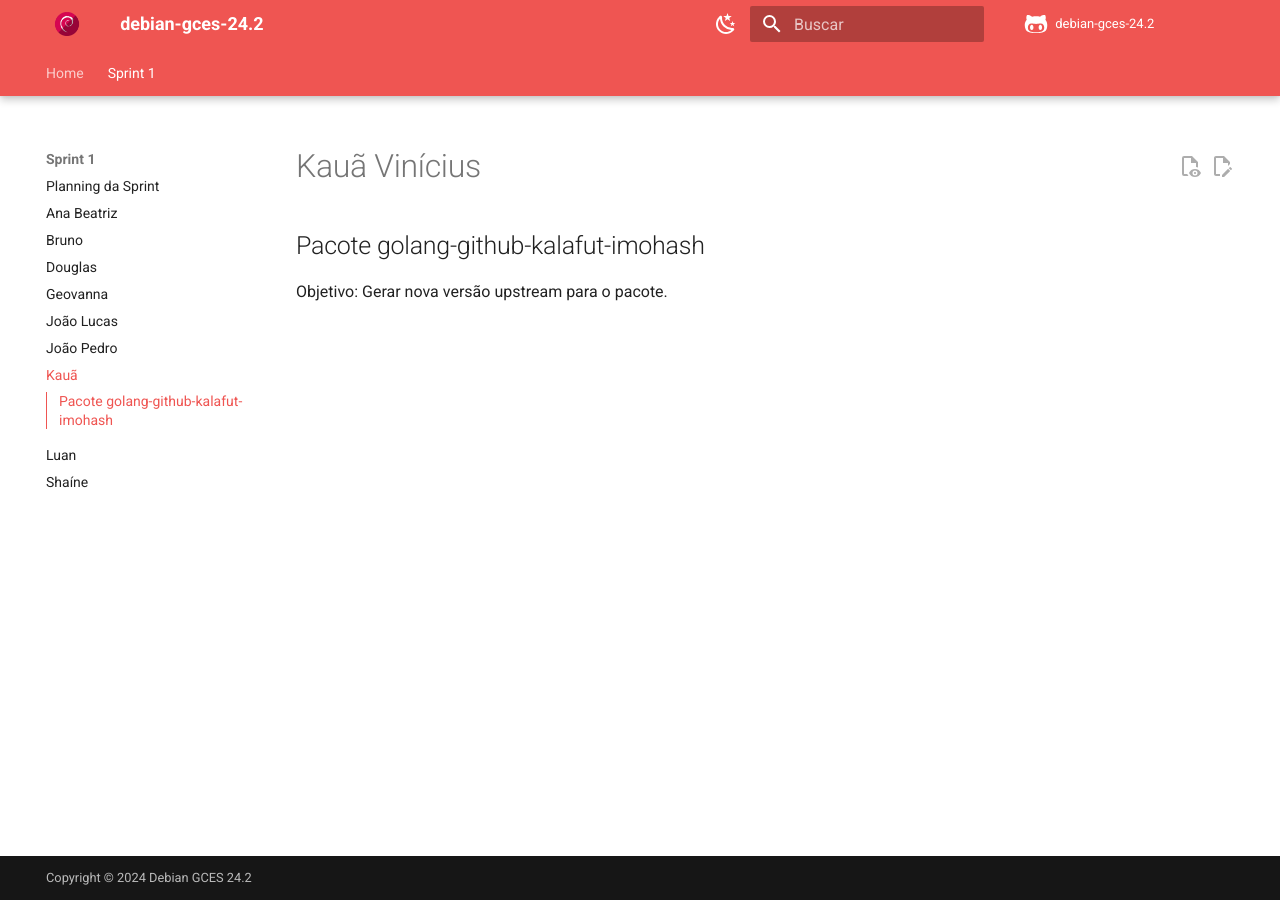
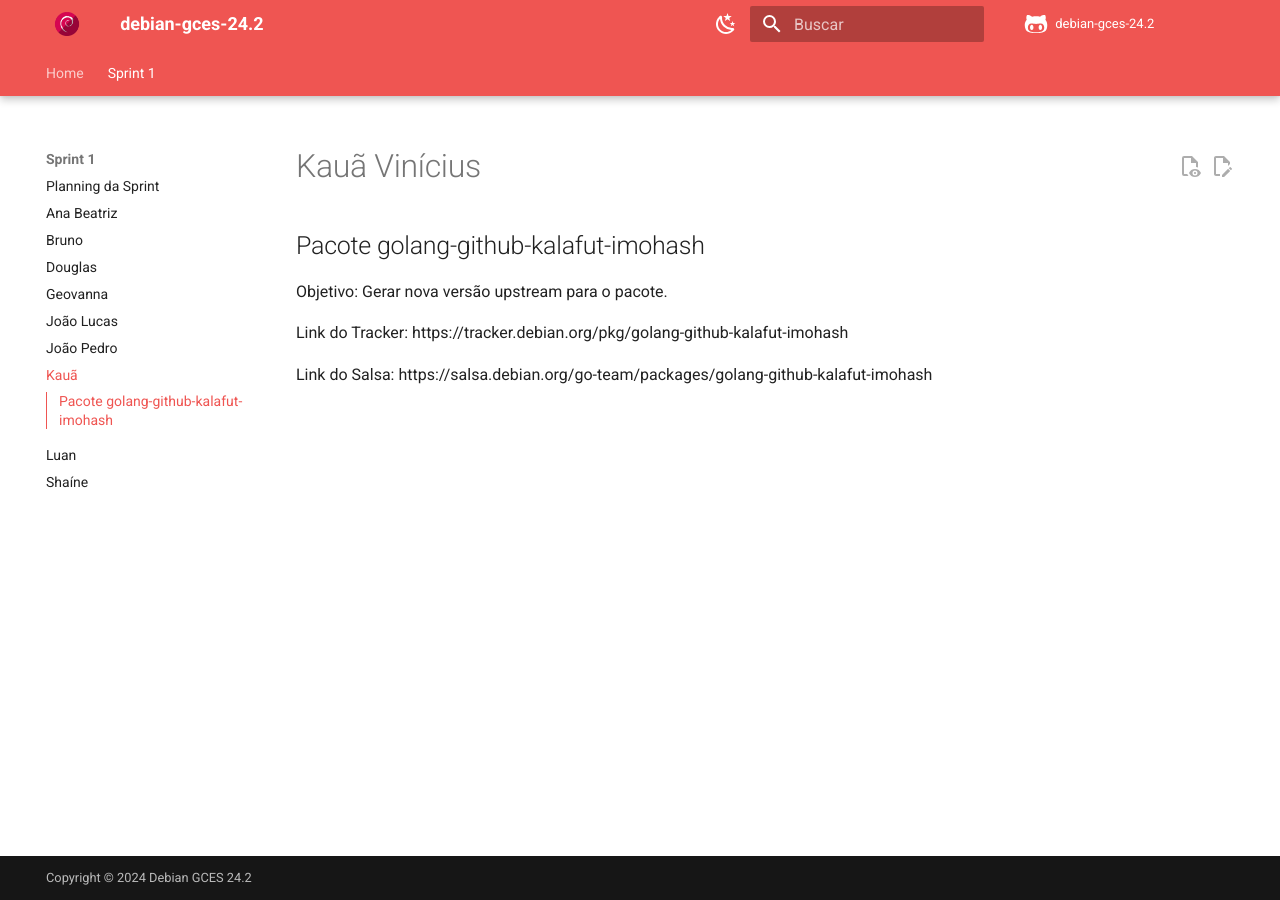
Before and after one commit to gitbmvb/debian-gces-24.2, an MkDocs documentation site: the page built from docs/sprint1/kaua1.md, in a window 1280 px wide. Built offline with MkDocs 1.6.1 and Material for MkDocs 9.7.7, drawn with Linux system fonts in a browser that asks for light colours; comment, search, counter and statistics services are not loaded.

Commit message:
Update kaua1.md

```diff
--- a/docs/sprint1/kaua1.md
+++ b/docs/sprint1/kaua1.md
@@ -3,3 +3,7 @@
 ## Pacote golang-github-kalafut-imohash
 
 Objetivo: Gerar nova versão upstream para o pacote.
+
+Link do Tracker: https://tracker.debian.org/pkg/golang-github-kalafut-imohash
+
+Link do Salsa: https://salsa.debian.org/go-team/packages/golang-github-kalafut-imohash
```
